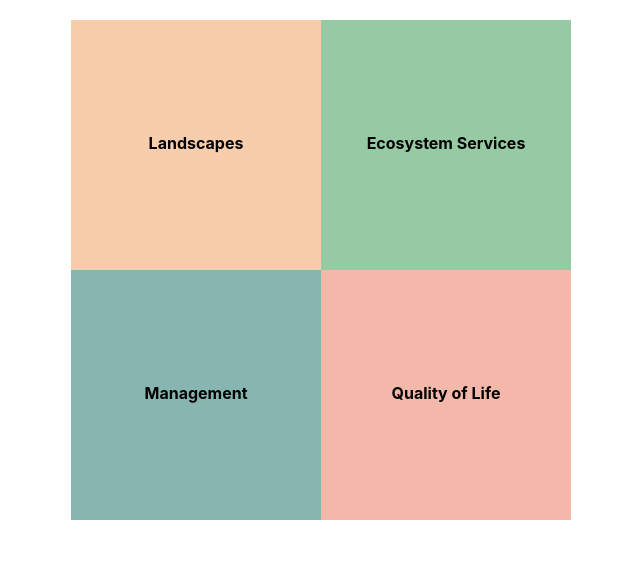
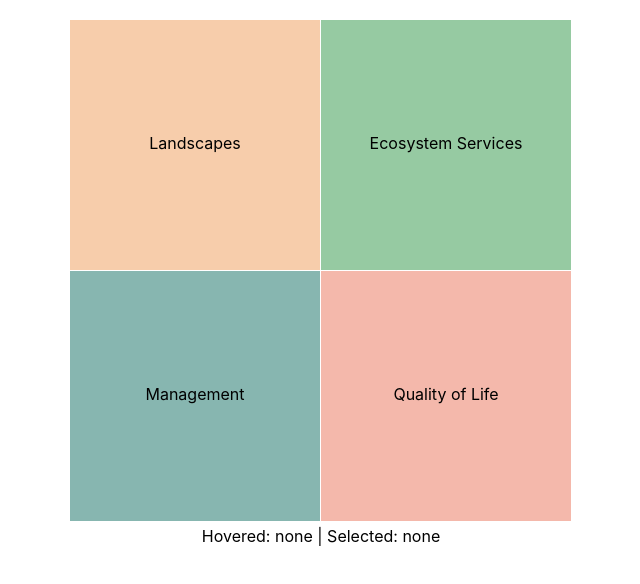
Before and after one commit to springinnovate/esos-c-data-linkage-explorer, a React (Create React App) app in the folder frontend/: page / in a window 1280 px wide. Shown: the top 584 px of the page, without its empty margins (319-959 px from the left). Built offline with nearby package versions, Linux system fonts and the light colour scheme.

Commit message:
cleaned up the highlighting and spacing

```diff
--- a/frontend/src/App.js
+++ b/frontend/src/App.js
@@ -6,9 +6,9 @@ function App() {
 
   const sections = [
     { id: 'Landscapes', color: '#F7CDAB', x: 0, y: 0 },
-    { id: 'Ecosystem Services', color: '#96CAA2', x: 250, y: 0 },
-    { id: 'Management', color: '#87B6B0', x: 0, y: 250 },
-    { id: 'Quality of Life', color: '#F4B8AB', x: 250, y: 250 },
+    { id: 'Ecosystem Services', color: '#96CAA2', x: 251, y: 0 },
+    { id: 'Management', color: '#87B6B0', x: 0, y: 251 },
+    { id: 'Quality of Life', color: '#F4B8AB', x: 251, y: 251 },
   ];
 
   const handleMouseEnter = (section) => setHighlighted(section);
@@ -17,23 +17,25 @@ function App() {
 
   return (
     <div style={{ textAlign: 'center', marginTop: '20px' }}>
-        <svg width="500" height="500">
-          {sections.map(({ id, color, x, y }) => (
+        <svg width="502" height="502">
+          {sections.map(({ id, color, x, y }) => {
+            const strokeWidth = highlighted === id ? 2 : selected === id ? 4 : 0;
+            const offset = strokeWidth / 2;
+            return (
                 <g key={id}
                    cursor="pointer"
                    onMouseEnter={() => handleMouseEnter(id)}
                    onMouseLeave={handleMouseLeave}
                    onClick={() => handleClick(id)}>
 
-              {/* Background rectangle */}
                   <rect
-                x={x}
-                y={y}
-                width="250"
-                height="250"
+                    x={x + offset}
+                    y={y + offset}
+                    width={250 - strokeWidth}
+                    height={250 - strokeWidth}
                     fill={color}
-                stroke={highlighted === id ? '#333' : 'none'}
-                strokeWidth={highlighted === id ? '4' : selected === id ? '2': '0'}
+                    stroke="#333"
+                    strokeWidth={strokeWidth}
                   />
 
                   {/* Text Label centered */}
@@ -42,22 +44,28 @@ function App() {
                     y={y + 125}
                     fill="#000"
                     fontSize="16"
-                fontWeight="bold"
+                    fontWeight={selected === id ? "bold": "normal"}
                     textAnchor="middle"
                     dominantBaseline="middle"
-                pointerEvents="none" // Ensures clicks pass through to rect
+                    pointerEvents="none"
                   >
                     {id}
                   </text>
 
                 </g>
-          ))}
+                )
+            }
+        )}
         </svg>
       {selected && (
         <div style={{ marginTop: '20px', fontSize: '18px', fontWeight: 'bold' }}>
           You clicked on: {selected}
+        </div>)
+      }
+        <div>
+          Hovered: {highlighted || 'none'} | Selected: {selected || 'none'}
         </div>
-      )}
+
     </div>
   );
 }
```
Lines whose indentation alone changed are shown as unchanged.
